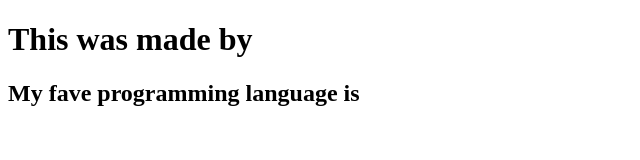
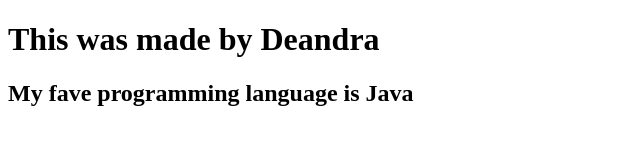
Before and after one commit to xvxvdee/dsc-git-demo, a plain HTML site: page index.html in a window 1280 px wide. Shown: the whole page, without its empty margins (0-640 px from the left). Drawn offline with Linux system fonts and the light colour scheme.

```diff
--- a/index.html
+++ b/index.html
@@ -8,8 +8,8 @@
   </head>
 
   <body>
-    <h1>This was made by </h1>
-    <h2>My fave programming language is </h2>
+    <h1>This was made by Deandra</h1>
+    <h2>My fave programming language is Java</h2>
   </body>
 
 </html>
```
Also changed, not shown: index.css (added).
